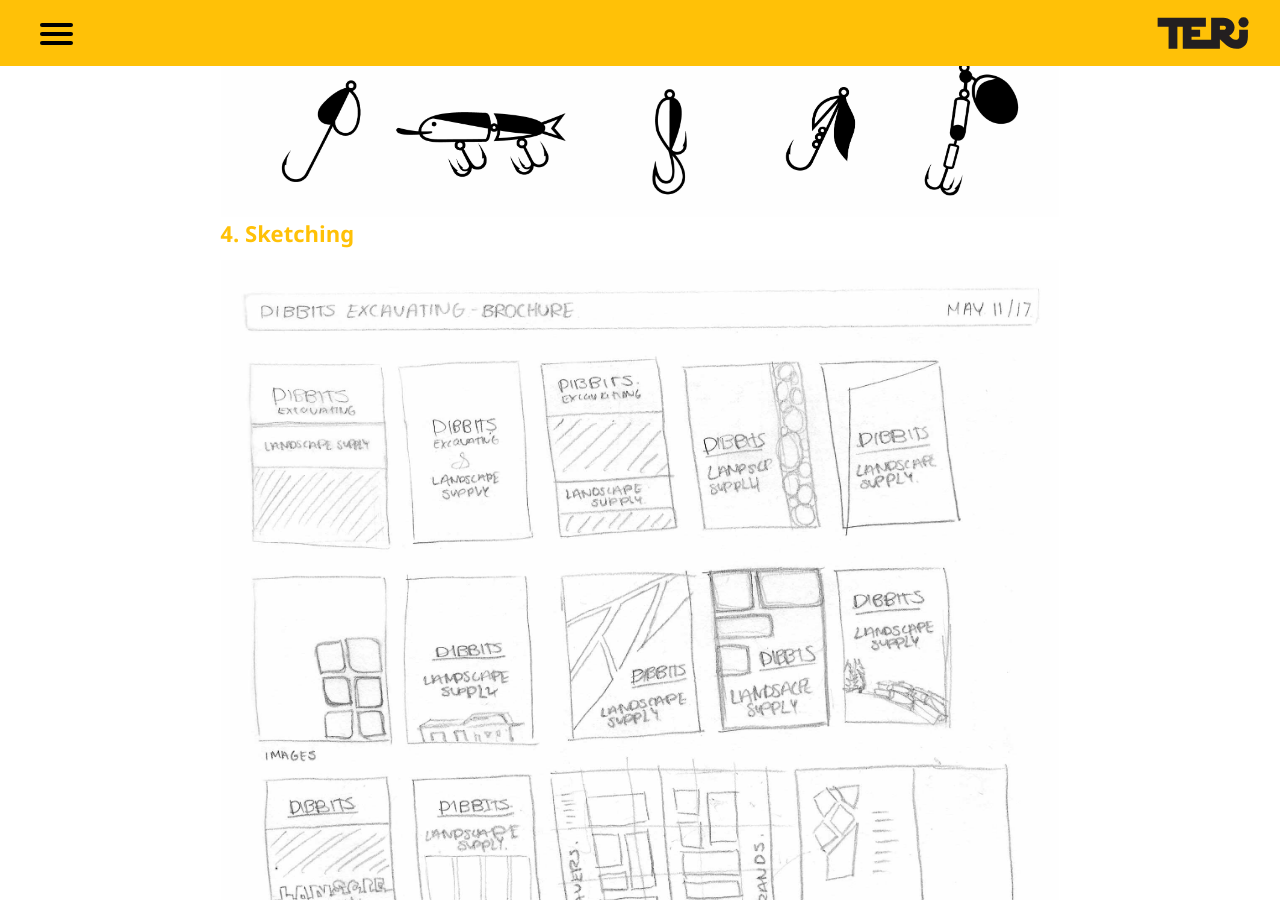
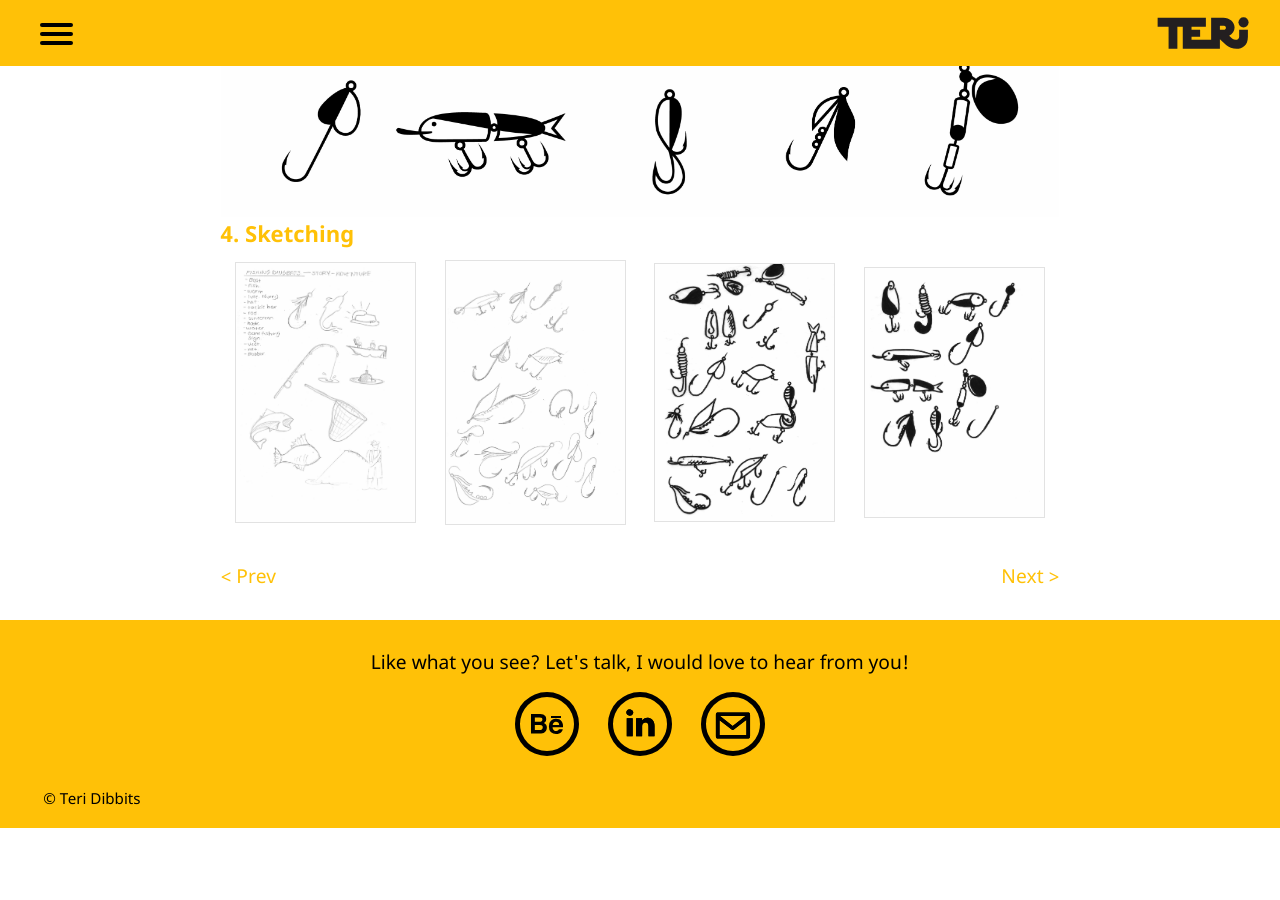
Before and after one commit to TeriDibbits/teridibbits.ca, a Jekyll site: the page built from pages/dingbats.html, in a window 1280 px wide and 900 px high, scrolled down 1556 px. Built offline with Jekyll 4.4.1, drawn with Linux system fonts in a browser that asks for light colours; after the commit the page ends 2384 px from its top, so only the background shows below that.

Commit message:
added dingbat sketches to page

```diff
--- a/pages/dingbats.html
+++ b/pages/dingbats.html
@@ -31,9 +31,21 @@ description: "Booklet Design that advertises Dibbits Excavating's landscape prod
       <img itemprop="image" class="work-img" src="{{site.baseurl}}/images/dingbats.jpg" alt="Tackle Box Dingbats">
 
       <h3 class="push-1-4">4. Sketching</h3>
-      <div>
-        <img itemprop="image" class="work-img" src="{{site.baseurl}}/images/booklet-sketch.jpg" alt="Page of sketches for possible layouts for the booklet design">
+      <div class="grid grid-middle push">
+        <div class="unit xs-1 s-1 m-1-2 l-1-4 xl-1-4 gutter-1-2">
+          <img itemprop="image" class="sketch-img" src="{{site.baseurl}}/images/dingbat-sketch-1.jpg" alt="Sketches of web banners">
+        </div>
+        <div class="unit xs-1 s-1 m-1-2 l-1-4 xl-1-4 gutter-1-2">
+          <img itemprop="image" class="sketch-img" src="{{site.baseurl}}/images/dingbat-sketch-2.jpg" alt="Sketch of an outdoor advertisement">
+        </div>
+        <div class="unit xs-1 s-1 m-1-2 l-1-4 xl-1-4 gutter-1-2">
+          <img itemprop="image" class="sketch-img" src="{{site.baseurl}}/images/dingbat-sketch-3.jpg" alt="Sketch of a facebook timeline photo">
+        </div>
+        <div class="unit xs-1 s-1 m-1-2 l-1-4 xl-1-4 gutter-1-2">
+          <img itemprop="image" class="sketch-img" src="{{site.baseurl}}/images/dingbat-sketch-4.jpg" alt="Sketches of print advertisements">
+        </div>
       </div>
+
       <div>
         <a itemprop="url" class="prev-btn" href="{{site.baseurl}}/pages/branding/">< Prev</a>
         <a itemprop="url" class="next-btn" href="{{site.baseurl}}/pages/campaign/">Next ></a>
```
Also changed, not shown: images/dingbat-sketch-1.jpg (added), images/dingbat-sketch-2.jpg (added), images/dingbat-sketch-3.jpg (added), images/dingbat-sketch-4.jpg (added).
